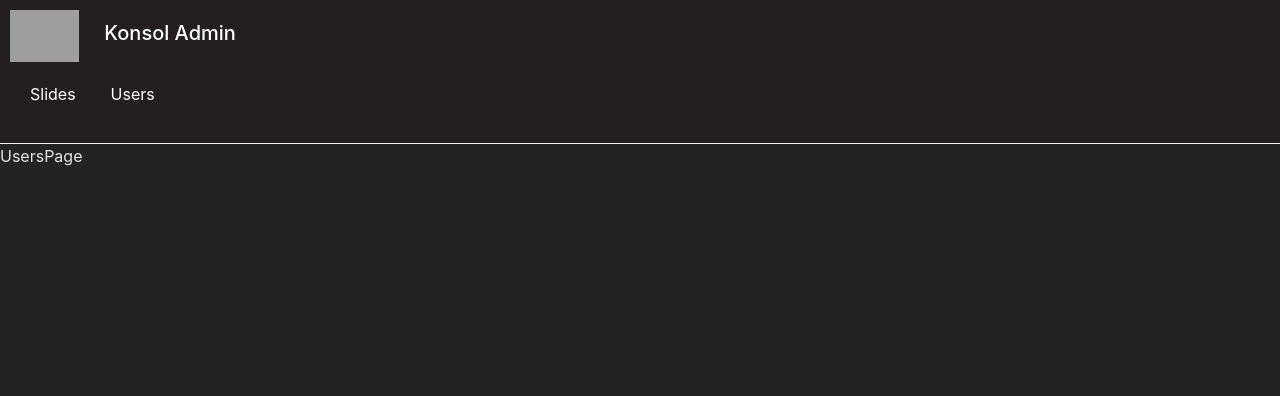
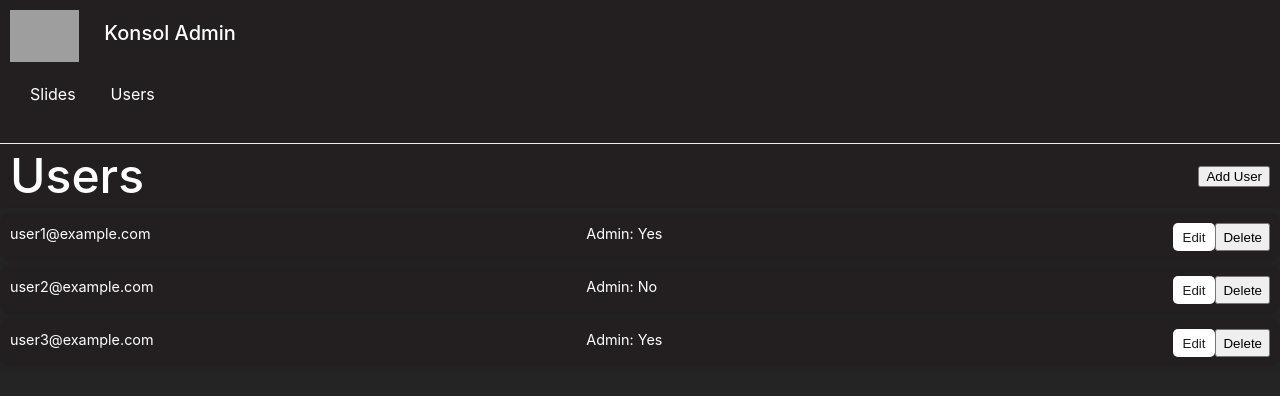
Before and after one commit to dagadam1/konsol-2024-test-actions, a React (Vite) app in the folder admin-frontend/: page /users in a window 1280 px wide. Shown: the top 396 px of the page. Built offline with nearby package versions, Linux system fonts and the light colour scheme; grey boxes are pictures that could not be loaded.

Commit message:
Simple users page

```diff
--- /dev/null
+++ b/admin-frontend/src/components/User.tsx
@@ -0,0 +1,20 @@
+import React from 'react'
+import { UserData } from '../types'
+import '../styles/User.css'
+
+type Props = {
+    userData: UserData
+}
+
+const User = (props: Props) => {
+    return (
+        <div className='user'>
+            <p>{props.userData.email}</p>
+            <p>Admin: {props.userData.admin ? 'Yes' : 'No'}</p>
+            <button className = 'edit-button' onClick={() => alert('Edit user functionality not implemented yet')}>Edit</button>
+            <button className = 'delete-button' onClick={() => alert('Delete user functionality not implemented yet')}>Delete</button>
+        </div>
+  )
+}
+
+export default User
--- a/admin-frontend/src/pages/UsersPage.tsx
+++ b/admin-frontend/src/pages/UsersPage.tsx
@@ -1,10 +1,30 @@
-import React from 'react'
+import { useEffect, useState } from 'react';
+import User from '../components/User';
+import { UserData } from '../types';
+import '../styles/UsersPage.css';
 
 type Props = {}
 
 const UsersPage = (props: Props) => {
+    const [users, setUsers] = useState<UserData[]>([]);
+
+    useEffect(() => {
+        // fetch('http://localhost:8080/api/auth/list_users')
+        //     .then(response => response.json())
+        //     .then(json => setUsers(json));
+        setUsers([{ id: 'dummy-id', email: 'user1@example.com', admin: true }, { id: 'dummy-id2', email: 'user2@example.com', admin: false }, { id: 'dummy-id3', email: 'user3@example.com', admin: true }]);
+        console.log(users);
+    }, []);
+
+
   return (
-    <div>UsersPage</div>
+    <div className='users-page'>
+      <div className="users-header">
+        <h1>Users</h1>
+        <button onClick={() => alert('Add user functionality not implemented yet')}>Add User</button>
+      </div>
+      {users.map(user => <User userData = {user}/>)}
+    </div>
   )
 }
 
--- /dev/null
+++ b/admin-frontend/src/styles/User.css
@@ -0,0 +1,35 @@
+.user {
+    box-sizing: border-box;
+    display: flex;
+    /* flex-basis: calc(100% - 20px); */
+    flex-direction: row;
+    /* justify-content: center; */
+    /* align-items: center; */
+    height: 3rem;
+    width: 100%;
+    background-color: #231F20;
+    font-size: 0.9rem;
+    border-radius: 10px;
+    padding: 10px;
+    margin-top: 5px;
+    margin-bottom: 5px;
+    box-shadow: 0 0 10px rgba(0, 0, 0, 0.1);
+    transition: box-shadow 0.3s cubic-bezier(0.25, 0.8, 0.25, 1);
+}
+
+.user > p {
+    flex: 1;
+    margin: 0;
+    color: #FFFFFF;
+}
+
+.user > .edit-button {
+    margin-left: 10px;
+    background-color: #FFFFFF;
+    color: #231F20;
+    border: none;
+    padding: 5px 10px;
+    border-radius: 5px;
+    cursor: pointer;
+    transition: background-color 0.3s, color 0.3s;
+}
--- /dev/null
+++ b/admin-frontend/src/styles/UsersPage.css
@@ -0,0 +1,22 @@
+.users-page {
+    flex: 1;
+    /* position: absolute; */
+    /* bottom: 0; */
+    width: 100%;
+    height: 100%;
+    /* height: calc(100% - 70px); 70px is header height plus extra padding */
+}
+
+.users-header {
+    display: flex;
+    box-sizing: border-box;
+    flex-direction: row;
+    justify-content: space-between;
+    align-items: center;
+    width: 100%;
+    height: 4rem;
+    padding: 10px;
+    background-color: #231F20;
+    color: white;
+    font-size: 1.5rem;
+}
```
Also changed, not shown: admin-frontend/src/types.ts (+7 -1 lines).
